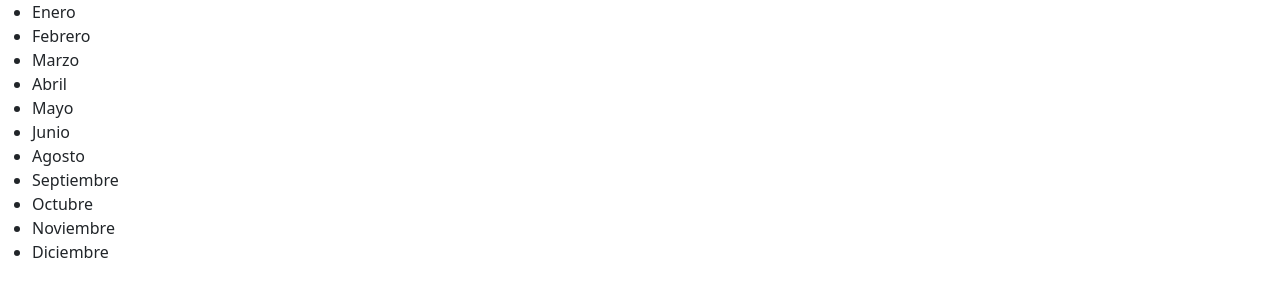
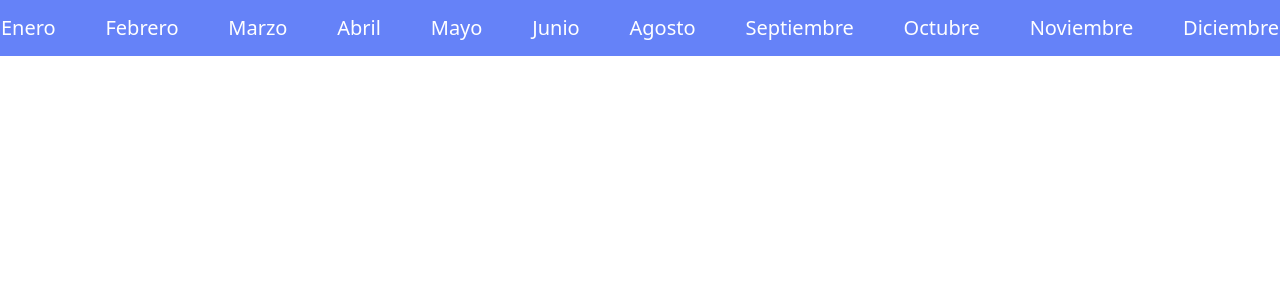
Before and after one commit to EmmanuelORivera/react-expense-tracker, a React (Vite) app: page / in a window 1280 px wide. Shown: the top 300 px of the page. Built offline with nearby package versions, Linux system fonts and the light colour scheme.

Commit message:
style: for header was added

```diff
--- a/src/components/Header/Header.tsx
+++ b/src/components/Header/Header.tsx
@@ -14,7 +14,7 @@ const Header = () => {
   ]
   return (
     <header data-testid="header">
-      <ul>
+      <ul className="d-flex list-unstyled h5 gap-5 text-white py-3 justify-content-around">
         {months.map((month, index) => (
           <li key={index}>{month}</li>
         ))}
--- a/src/index.css
+++ b/src/index.css
@@ -2,3 +2,8 @@
   margin: 0;
   padding: 0;
 }
+
+/* Header */
+header {
+  background-color: #6582f8;
+}
```
